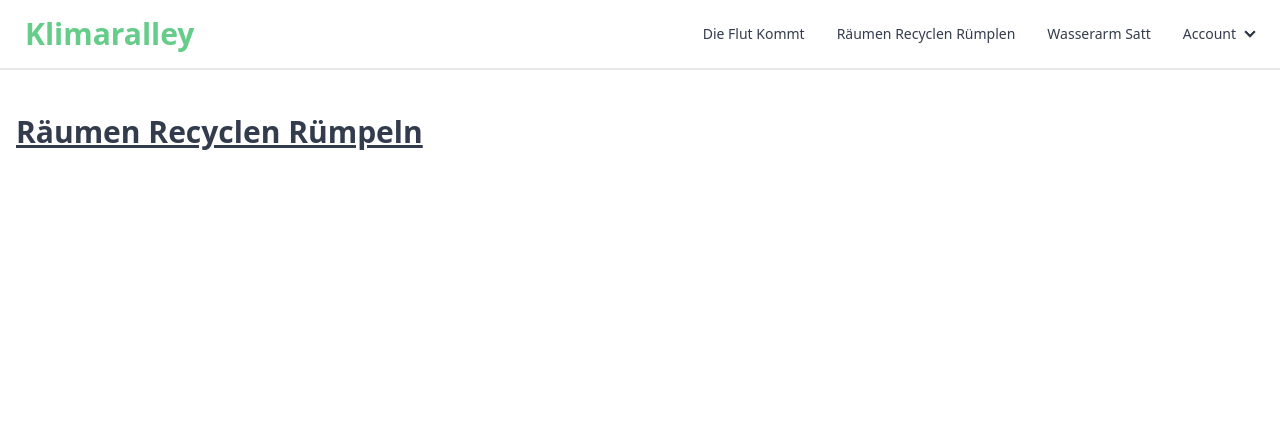
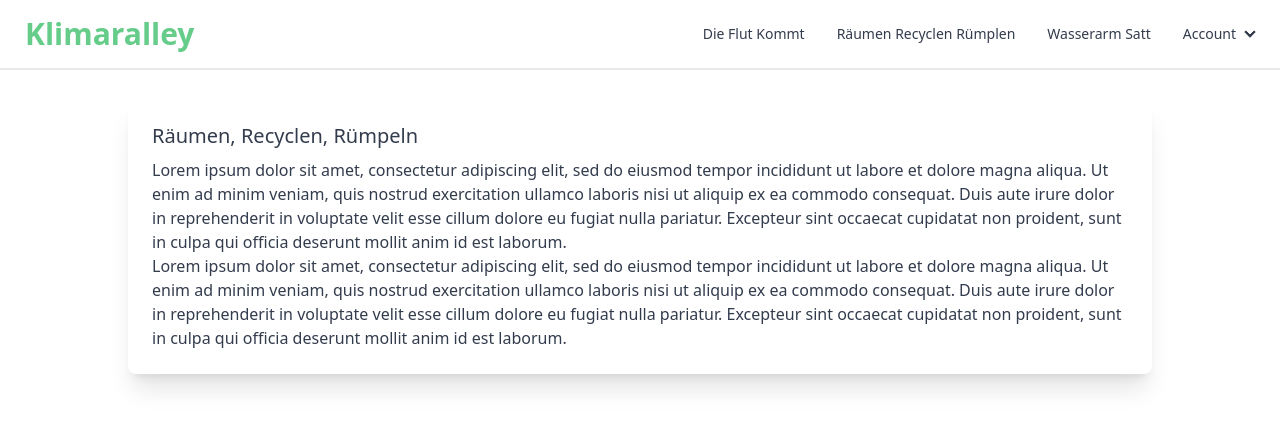
Before and after one commit to j0giwa/klimaralley-hub, a React (Vite) app: page /games/recycling in a window 1280 px wide. Shown: the top 428 px of the page. Built offline with nearby package versions, Linux system fonts and the light colour scheme.

Commit message:
Added some layout stuff

```diff
--- a/src/components/RegisterForm.jsx
+++ b/src/components/RegisterForm.jsx
@@ -36,9 +36,9 @@ function RegisterForm() {
   const [showAlert, setShowAlert] = useState(false);
 
   /**
-   * Handles changes to the input fields and updates the formData state.
+   * Handles input field changes and updates the formData state.
    *
-   * @param {React.ChangeEvent<HTMLInputElement>} e - The change event from the input field.
+   * @param {React.ChangeEvent<HTMLInputElement>} e - input field change event
    */
   const handleChange = (e) => {
     const { name, value } = e.target;
@@ -50,10 +50,10 @@ function RegisterForm() {
   };
 
   /**
-   * Handles the form submission.
+   * Handles form submission.
    * Sends a POST request to the server with the form data.
    *
-   * @param {React.FormEvent<HTMLFormElement>} e - The form submission event.
+   * @param {React.FormEvent<HTMLFormElement>} e - form submission event.
    * @returns {Promise<void>}
    */
   const handleSubmit = async (e) => {
@@ -98,7 +98,7 @@ function RegisterForm() {
   };
 
   return (
-    <div className="card w-96 bg-white shadow-xl m-auto p-6 rounded-lg">
+    <div className="card w-96 bg-base-100 shadow-xl m-auto p-6 rounded-lg">
       <h2 className="text-2xl font-bold text-center mb-4">Registrierung</h2>
       {showAlert && <Alert message={alertMessage} type={alertType} onClose={handleCloseAlert} />}
       <form className="space-y-4" onSubmit={handleSubmit}>
--- a/src/routes/games/Flut.jsx
+++ b/src/routes/games/Flut.jsx
@@ -14,11 +14,25 @@ function Flut() {
       <header>
         <Header />
       </header>
-      <main className="container bg-base-100 p-4">
-        <h1 className="text-3xl font-bold underline">Die Flut Kommt</h1>
+      <main className="bg-base-100">
+        <div className="flex items-center justify-center">
+	  <section className="w-4/5 m-auto p-6 shadow-xl rounded-lg">
+            {/* TODO: Insert map */}
+            <article class="prose">
+              <h1 className="text-xl mb-2">R&auml;umen, Recyclen, R&uuml;mpeln</h1>
+              <p>
+                Lorem ipsum dolor sit amet, consectetur adipiscing elit, sed do eiusmod tempor incididunt ut labore et dolore magna aliqua. Ut enim ad minim veniam, quis nostrud exercitation ullamco laboris nisi ut aliquip ex ea commodo consequat. Duis aute irure dolor in reprehenderit in voluptate velit esse cillum dolore eu fugiat nulla pariatur. Excepteur sint occaecat cupidatat non proident, sunt in culpa qui officia deserunt mollit anim id est laborum.
+              </p>
+              <p>
+                Lorem ipsum dolor sit amet, consectetur adipiscing elit, sed do eiusmod tempor incididunt ut labore et dolore magna aliqua. Ut enim ad minim veniam, quis nostrud exercitation ullamco laboris nisi ut aliquip ex ea commodo consequat. Duis aute irure dolor in reprehenderit in voluptate velit esse cillum dolore eu fugiat nulla pariatur. Excepteur sint occaecat cupidatat non proident, sunt in culpa qui officia deserunt mollit anim id est laborum.
+              </p>
+            </article>
+	  </section>
+        </div>
       </main>
     </>
   );
+
 }
 
 export default Flut;
--- a/src/routes/games/Recycling.jsx
+++ b/src/routes/games/Recycling.jsx
@@ -13,8 +13,21 @@ function Recycling() {
       <header>
         <Header />
       </header>
-      <main className="container bg-base-100 p-4">
-        <h1 className="text-3xl font-bold underline">R&auml;umen Recyclen R&uuml;mpeln</h1>
+      <main className="bg-base-100">
+        <div className="flex items-center justify-center">
+	  <section className="w-4/5 m-auto p-6 shadow-xl rounded-lg">
+            {/* TODO: Insert map */}
+            <article class="prose">
+              <h1 className="text-xl mb-2">R&auml;umen, Recyclen, R&uuml;mpeln</h1>
+              <p>
+                Lorem ipsum dolor sit amet, consectetur adipiscing elit, sed do eiusmod tempor incididunt ut labore et dolore magna aliqua. Ut enim ad minim veniam, quis nostrud exercitation ullamco laboris nisi ut aliquip ex ea commodo consequat. Duis aute irure dolor in reprehenderit in voluptate velit esse cillum dolore eu fugiat nulla pariatur. Excepteur sint occaecat cupidatat non proident, sunt in culpa qui officia deserunt mollit anim id est laborum.
+              </p>
+              <p>
+                Lorem ipsum dolor sit amet, consectetur adipiscing elit, sed do eiusmod tempor incididunt ut labore et dolore magna aliqua. Ut enim ad minim veniam, quis nostrud exercitation ullamco laboris nisi ut aliquip ex ea commodo consequat. Duis aute irure dolor in reprehenderit in voluptate velit esse cillum dolore eu fugiat nulla pariatur. Excepteur sint occaecat cupidatat non proident, sunt in culpa qui officia deserunt mollit anim id est laborum.
+              </p>
+            </article>
+	  </section>
+        </div>
       </main>
     </>
   );
--- a/src/routes/games/Wasserarm.jsx
+++ b/src/routes/games/Wasserarm.jsx
@@ -13,8 +13,21 @@ function Wasserarm() {
       <header>
         <Header />
       </header>
-      <main className="container bg-base-100 p-4">
-        <h1 className="text-3xl font-bold underline">Wasserarm Satt</h1>
+      <main className="bg-base-100">
+        <div className="flex items-center justify-center">
+	  <section className="w-4/5 m-auto p-6 shadow-xl rounded-lg">
+            {/* TODO: Insert map */}
+            <article class="prose">
+              <h1 className="text-xl mb-2">Wasserarm Satt</h1>
+              <p>
+                Lorem ipsum dolor sit amet, consectetur adipiscing elit, sed do eiusmod tempor incididunt ut labore et dolore magna aliqua. Ut enim ad minim veniam, quis nostrud exercitation ullamco laboris nisi ut aliquip ex ea commodo consequat. Duis aute irure dolor in reprehenderit in voluptate velit esse cillum dolore eu fugiat nulla pariatur. Excepteur sint occaecat cupidatat non proident, sunt in culpa qui officia deserunt mollit anim id est laborum.
+              </p>
+              <p>
+                Lorem ipsum dolor sit amet, consectetur adipiscing elit, sed do eiusmod tempor incididunt ut labore et dolore magna aliqua. Ut enim ad minim veniam, quis nostrud exercitation ullamco laboris nisi ut aliquip ex ea commodo consequat. Duis aute irure dolor in reprehenderit in voluptate velit esse cillum dolore eu fugiat nulla pariatur. Excepteur sint occaecat cupidatat non proident, sunt in culpa qui officia deserunt mollit anim id est laborum.
+              </p>
+            </article>
+	  </section>
+        </div>
       </main>
     </>
   );
--- a/src/routes/games/play/FlutGame.jsx
+++ b/src/routes/games/play/FlutGame.jsx
@@ -3,7 +3,8 @@ import Header from "../../../components/Header";
 /**
  * Die Flut Kommt info page
  *
- * Contains Redirect to game.
+ *  Should be reached via QR-Code.
+ *  Contains Redirect to game.
  *
  * @returns {JSX.Element}
  * @author Jonas Schwind
--- a/src/routes/games/play/RecyclingGame.jsx
+++ b/src/routes/games/play/RecyclingGame.jsx
@@ -3,6 +3,7 @@ import Header from "../../../components/Header";
 /**
  * Räumen Recyclen Rümpeln game page
  *
+ *  Should be reached via QR-Code.
  * Contains Redirect to game.
  *
  * @returns {JSX.Element}
--- a/src/routes/games/play/WasserarmGame.jsx
+++ b/src/routes/games/play/WasserarmGame.jsx
@@ -3,6 +3,7 @@ import Header from "../../../components/Header";
 /**
  * Wasserarm-satt info page
  *
+ * Should be reached via QR-Code.
  * Contains Redirect to game.
  *
  * @returns {JSX.Element}
```
Also changed, not shown: src/routes/App.jsx (line endings or trailing spaces).
